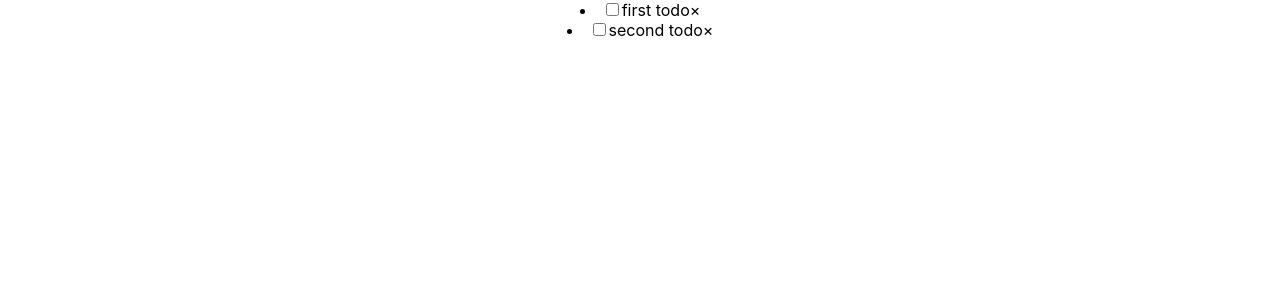
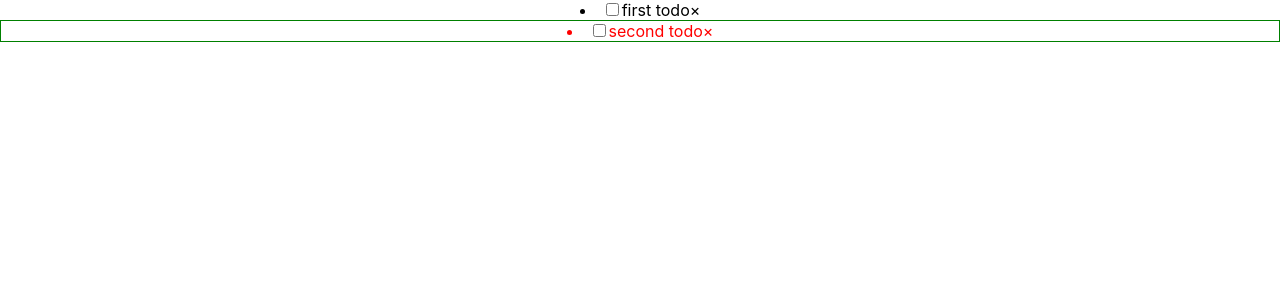
Before and after one commit to maximmorenko/ts-course-react, a React (Create React App) app: page / in a window 1280 px wide. Shown: the top 300 px of the page. Built offline with nearby package versions, Linux system fonts and the light colour scheme.

Commit message:
Типизация стилей

```diff
--- a/src/App.tsx
+++ b/src/App.tsx
@@ -11,7 +11,9 @@ function App() {
                 {/* обязаны передать какото чилдрен */}
                 <></>
             </TodoItem>
-            <TodoItem2 id='222' title='second todo' complited={false}>
+            <TodoItem2 id='222' title='second todo' complited={false} style={{
+                border: '1px solid green'
+            }}>
                 <></>
             </TodoItem2>
         </div>
--- a/src/components/TodoItem.tsx
+++ b/src/components/TodoItem.tsx
@@ -9,6 +9,9 @@ interface TodoItemProps {
     complited: boolean;
     // некоторые компоненты могут принимать чилднеры
     children: React.ReactNode;
+
+    // описываем типы входящих стилей
+    style?: React.CSSProperties;
 }
 
 const TodoItem: React.FC<TodoItemProps> = ({ id, title, complited, children }) => {
@@ -34,12 +37,16 @@ export {TodoItem};
 // TodoItem.propTypes
 
 // пример 2
-const TodoItem2 = ({ id, title, complited }: TodoItemProps) => {
+const TodoItem2 = ({ id, title, complited, style = {} }: TodoItemProps) => {
     // FC - Function Component это компонент является дженериком, по умолчанию пустой объект
     // этот обоъект - это набор пропсов
 
     return (
-        <li>
+        <li style={{ color: 'red', backgroundColor: 'white', ...style}}>
+            {/* TS не позволит написать стиль с ошибкой */}
+            {/* стили можно передавать снаружи, через пропсы */}
+            {/* чтоы описать типы для передаваемых стилей снаружи, нужно навести курсор на атрибут
+            и взять оттуда React.CSSProperties и указать как тип входяших стилей*/}
             <input type="checkbox" checked={complited}/>
             <span>{title}</span>
             <span>&times;</span>
```
